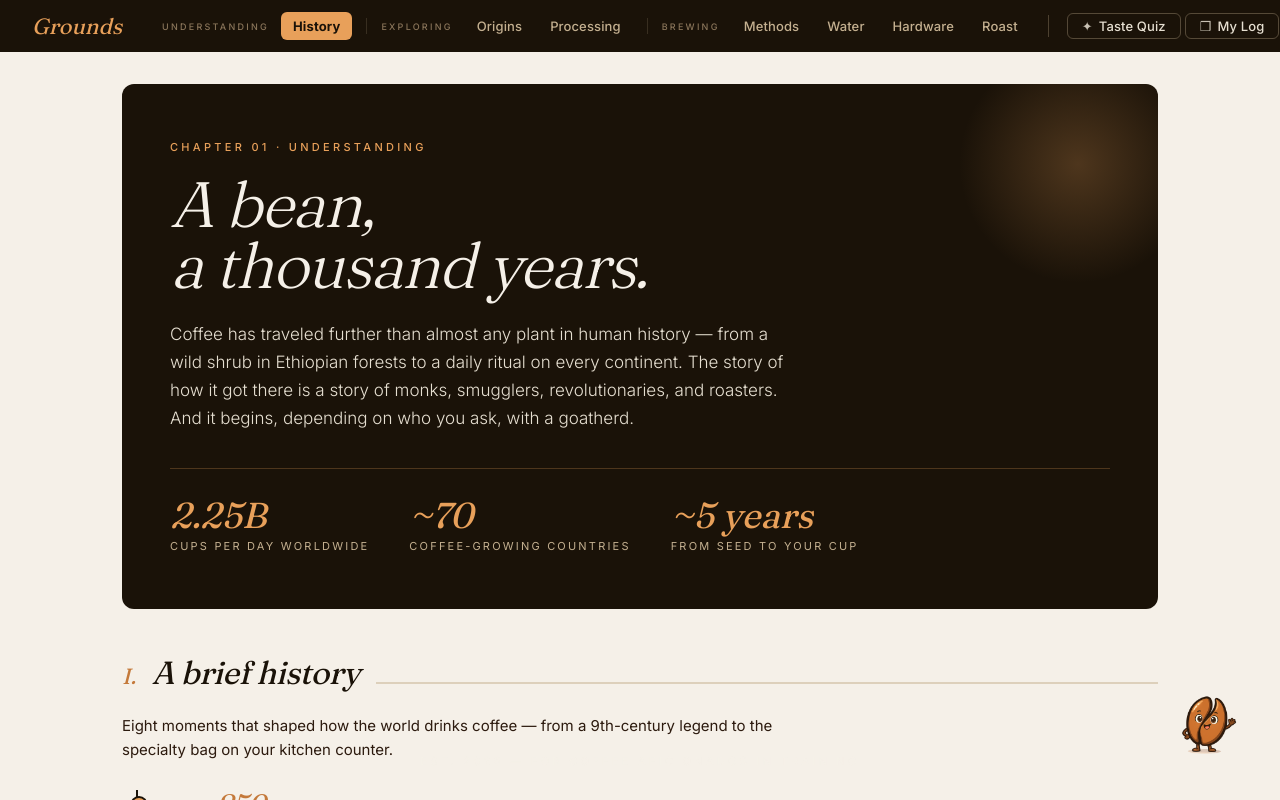
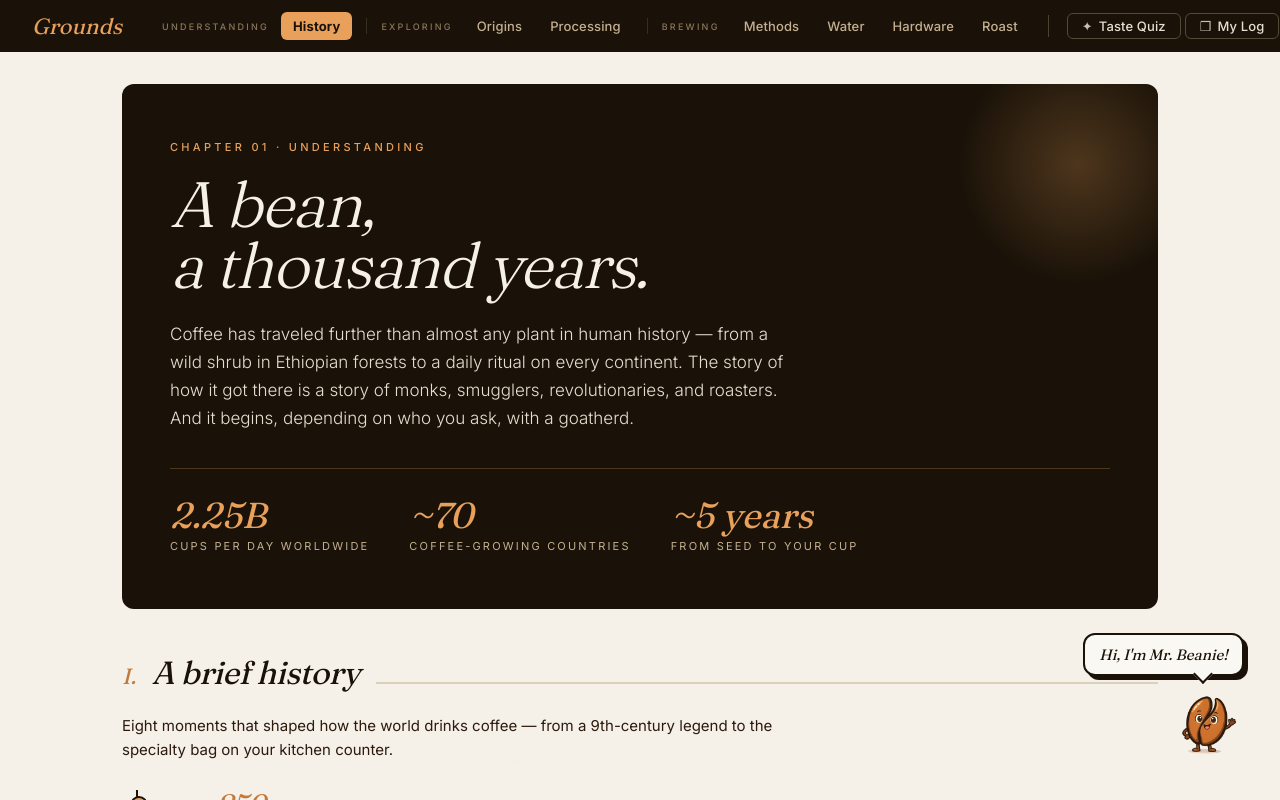
Before and after one commit to TimacDev/Projeto-Final, a Next.js app: page / in a window 1280 px wide. Both pictures are taken after a click on the button "ENTER THE GUIDE". Built offline with nearby package versions, Linux system fonts and the light colour scheme.

Commit message:
mrbeanie popup chat

```diff
--- a/app/globals.css
+++ b/app/globals.css
@@ -607,6 +607,46 @@ html, body { overflow: hidden; height: 100vh; margin: 0; }
   transform: translateY(-2px) scale(1.05);
 }
 
+/* Teaser speech bubble that nudges the user to open the chat (sits above the icon). */
+.chatbot-teaser {
+  position: fixed;
+  right: 36px;
+  bottom: 124px;
+  max-width: calc(100vw - 72px);
+  padding: 10px 14px;
+  background: #faf8f3;
+  color: #1a1208;
+  border: 2px solid #1a1208;
+  border-radius: 12px;
+  box-shadow: 4px 4px 0 #1a1208;
+  font-family: var(--font-display);
+  font-style: italic;
+  font-size: 15px;
+  white-space: nowrap;
+  cursor: pointer;
+  z-index: 1000;
+  transition: opacity 0.25s ease, transform 0.25s ease;
+}
+/* Tail: a small rotated square poking out the bottom, showing two borders as the point. */
+.chatbot-teaser::after {
+  content: "";
+  position: absolute;
+  right: 32px;
+  bottom: -7px;
+  width: 12px;
+  height: 12px;
+  background: #faf8f3;
+  border-right: 2px solid #1a1208;
+  border-bottom: 2px solid #1a1208;
+  transform: rotate(45deg);
+}
+/* Resting/hidden state — same idea as .chatbot-hidden, lets it animate in and out. */
+.chatbot-teaser-off {
+  opacity: 0;
+  pointer-events: none;
+  transform: translateY(8px) scale(0.95);
+}
+
 .chatbot-panel {
   position: fixed;
   bottom: 24px;
--- a/components/ChatBot.js
+++ b/components/ChatBot.js
@@ -12,6 +12,7 @@ export default function ChatBot({ visible = true }) {
   ]);
   const [input, setInput] = useState("");
   const [sending, setSending] = useState(false);
+  const [showTeaser, setShowTeaser] = useState(false);
   const scrollRef = useRef(null);
 
   // Auto-scroll to the latest message whenever the list grows or the panel opens.
@@ -20,6 +21,21 @@ export default function ChatBot({ visible = true }) {
       scrollRef.current.scrollTop = scrollRef.current.scrollHeight;
     }
   }, [messages, sending, open]);
+
+  // Teaser speech bubble: once the widget becomes visible (user past the landing),
+  // pop it in after ~2.5s, then auto-hide ~6s later. Runs only once. We toggle a
+  // class (rather than unmount) so CSS can animate it in and out.
+  const teasedRef = useRef(false);
+  useEffect(() => {
+    if (!visible || teasedRef.current) return;
+    teasedRef.current = true;
+    const showTimer = setTimeout(() => setShowTeaser(true), 2500);
+    const hideTimer = setTimeout(() => setShowTeaser(false), 8500);
+    return () => {
+      clearTimeout(showTimer);
+      clearTimeout(hideTimer);
+    };
+  }, [visible]);
 
   async function send(e) {
     e.preventDefault();
@@ -58,6 +74,14 @@ export default function ChatBot({ visible = true }) {
 
   if (!open) {
     return (
+      <>
+        <div
+          className={`chatbot-teaser${showTeaser ? "" : " chatbot-teaser-off"}${hiddenClass}`}
+          onClick={() => setOpen(true)}
+          aria-hidden="true"
+        >
+          {"Hi, I'm Mr. Beanie!"}
+        </div>
         <button
           className={`chatbot-bubble${hiddenClass}`}
           onClick={() => setOpen(true)}
@@ -73,6 +97,7 @@ export default function ChatBot({ visible = true }) {
             aria-hidden="true"
           />
         </button>
+      </>
     );
   }
 
```
Lines whose indentation alone changed are shown as unchanged.
